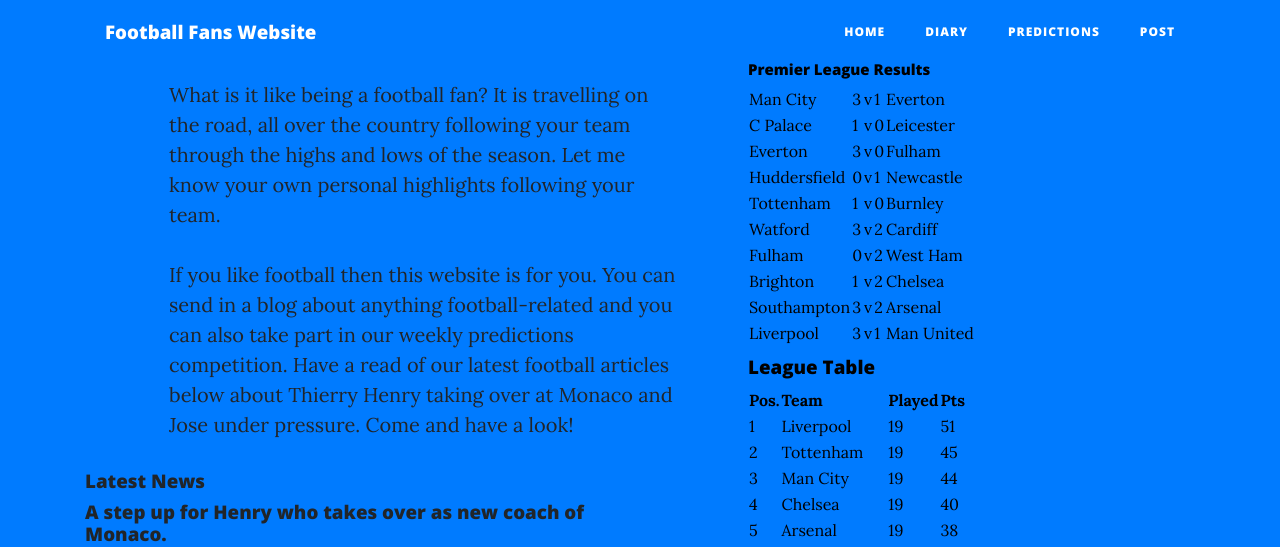
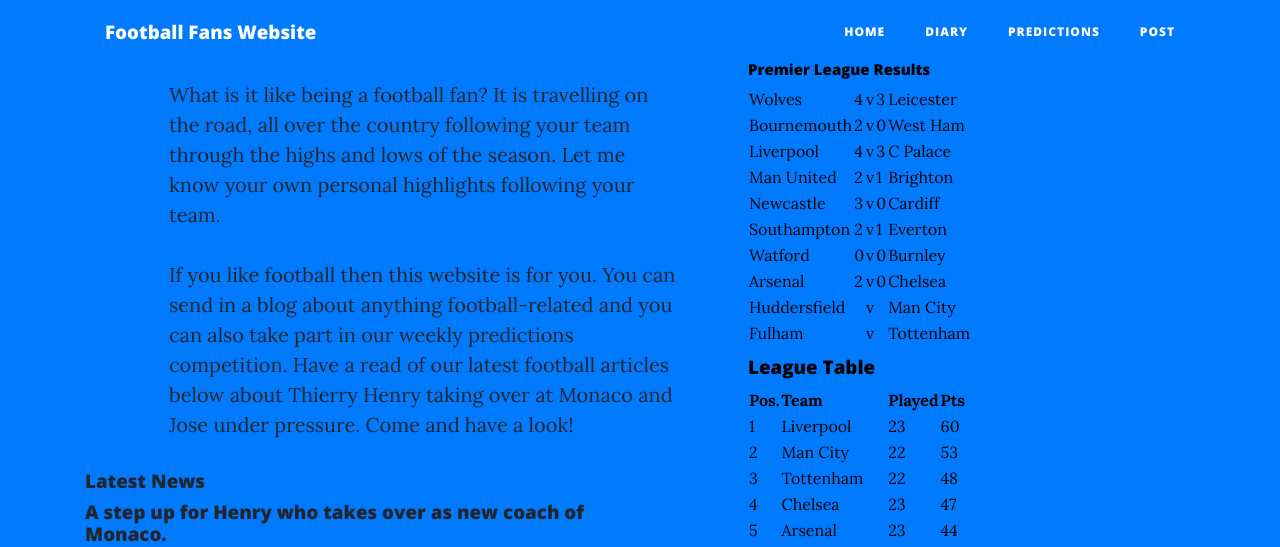
Before and after one commit to leemolton/issue_tracker, a Django app: page / in a window 1280 px wide. Shown: the top 547 px of the page. Run offline with Django 3.2, Linux system fonts and the light colour scheme; parts of the project's set-up code (start-up, migrations or seed data) failed here and were passed over; some libraries are stand-ins or nearby versions.

Commit message:
Amended base.html and index.html

```diff
--- a/templates/base.html
+++ b/templates/base.html
@@ -33,7 +33,7 @@
               <a class="nav-link" href="/view/">Diary</a></li>
             <li class="nav-item">
               <a class="nav-link" href="/checkout/predict/">Predictions</a></li>
-             <li class="nav-item">
+            <li class="nav-item">
               <a class="nav-link" href="/posts/">Post</a></li>
           </ul>
         </div>
@@ -47,8 +47,12 @@
     </div>
     <!-- Footer -->
       <div class="footer">
-        <p>Footy Fans
-        &copy; 2018 Lee Molton</p>
+        <div class="row">
+          <a href="https://www.facebook.com/"><img src="/static/img/facebook.png" class="social-image"></a>
+          <a href="https://www.twitter.com/"><img src="/static/img/twitter.png" class="social-image"></a>
+          <a href="https://www.bbc.co.uk/sport/football/"><img src="/static/img/bbc-sport.png" class="social-image"></a>
+          <p>Footy Fans &copy; 2018 Lee Molton</p>
+        </div>
       </div>
       <!-- Bootstrap core JavaScript -->
     <script src="{% static 'vendor/jquery/jquery.min.js' %}"></script>
--- a/templates/index.html
+++ b/templates/index.html
@@ -21,65 +21,65 @@
               <h6 class="headin">Premier League Results</h6>
               <table>
               </tr>
-                <td>Man City</td>
+                <td>Wolves</td>
+                <td>4</td>
+                <td>v</td>
                 <td>3</td>
+                <td>Leicester</td>
+              </tr>
+                <td>Bournemouth</td>
+                <td>2</td>
+                <td>v</td>
+                <td>0</td>
+                <td>West Ham</td>
+              </tr>
+                <td>Liverpool</td>
+                <td>4</td>
+                <td>v</td>
+                <td>3</td>
+                <td>C Palace</td>
+              </tr>
+                <td>Man United</td>
+                <td>2</td>
+                <td>v</td>
+                <td>1</td>
+                <td>Brighton</td>
+              </tr>
+                <td>Newcastle</td>
+                <td>3</td>
+                <td>v</td>
+                <td>0</td>
+                <td>Cardiff</td>
+              </tr>
+                <td>Southampton</td>
+                <td>2</td>
                 <td>v</td>
                 <td>1</td>
                 <td>Everton</td>
               </tr>
-                <td>C Palace</td>
-                <td>1</td>
-                <td>v</td>
+                <td>Watford</td>
                 <td>0</td>
-                <td>Leicester</td>
-              </tr>
-                <td>Everton</td>
-                <td>3</td>
-                <td>v</td>
-                <td>0</td>
-                <td>Fulham</td>
-              </tr>
-                <td>Huddersfield</td>
-                <td>0</td>
-                <td>v</td>
-                <td>1</td>
-                <td>Newcastle</td>
-              </tr>
-                <td>Tottenham</td>
-                <td>1</td>
                 <td>v</td>
                 <td>0</td>
                 <td>Burnley</td>
               </tr>
-                <td>Watford</td>
-                <td>3</td>
+                <td>Arsenal</td>
+                <td>2</td>
                 <td>v</td>
-                <td>2</td>
-                <td>Cardiff</td>
+                <td>0</td>
+                <td>Chelsea</td>
+              </tr>
+                <td>Huddersfield</td>
+                <td></td>
+                <td>v</td>
+                <td></td>
+                <td>Man City</td>
               </tr>
                 <td>Fulham</td>
-                <td>0</td>
+                <td></td>
                 <td>v</td>
-                <td>2</td>
-                <td>West Ham</td>
-              </tr>
-                <td>Brighton</td>
-                <td>1</td>
-                <td>v</td>
-                <td>2</td>
-                <td>Chelsea</td>
-              </tr>
-                <td>Southampton</td>
-                <td>3</td>
-                <td>v</td>
-                <td>2</td>
-                <td>Arsenal</td>
-              </tr>
-                <td>Liverpool</td>
-                <td>3</td>
-                <td>v</td>
-                <td>1</td>
-                <td>Man United</td>
+                <td></td>
+                <td>Tottenham</td>
               </table>
             </div>
           </div>
@@ -96,103 +96,103 @@
                 <tr class="wpos">
                   <td>1</td>
                   <td>Liverpool</td>
-                  <td>19</td>
-                  <td>51</td>
+                  <td>23</td>
+                  <td>60</td>
                   </tr>
                   <td>2</td>
-                  <td>Tottenham</td>
-                  <td>19</td>
-                  <td>45</td>
+                  <td>Man City</td>
+                  <td>22</td>
+                  <td>53</td>
                 </tr>
                   <td>3</td>
-                  <td>Man City</td>
-                  <td>19</td>
-                  <td>44</td>
+                  <td>Tottenham</td>
+                  <td>22</td>
+                  <td>48</td>
                 </tr>
                   <td>4</td>
                   <td>Chelsea</td>
-                  <td>19</td>
-                  <td>40</td>
+                  <td>23</td>
+                  <td>47</td>
                 </tr>
                   <td>5</td>
                   <td>Arsenal</td>
-                  <td>19</td>
-                  <td>38</td>
+                  <td>23</td>
+                  <td>44</td>
                 </tr>
                   <td>6</td>
                   <td>Man United</td>
-                  <td>19</td>
+                  <td>23</td>
+                  <td>44</td>
+                </tr>
+                  <td>7</td>
+                  <td>Watford</td>
+                  <td>23</td>
+                  <td>33</td>
+                </tr>
+                  <td>8</td>
+                  <td>Wolves</td>
+                  <td>23</td>
                   <td>32</td>
                 </tr>
-                  <td>7</td>
+                  <td>9</td>
                   <td>Leicester</td>
-                  <td>19</td>
-                  <td>28</td>
-                </tr>
-                  <td>8</td>
-                  <td>Everton</td>
-                  <td>19</td>
-                  <td>27</td>
-                </tr>
-                  <td>9</td>
-                  <td>West Ham</td>
-                  <td>19</td>
-                  <td>27</td>
+                  <td>23</td>
+                  <td>31</td>
                 </tr>
                   <td>10</td>
-                  <td>Watford</td>
-                  <td>19</td>
-                  <td>27</td>
+                  <td>West Ham</td>
+                  <td>23</td>
+                  <td>31</td>
                 </tr>
                   <td>11</td>
-                  <td>Wolves</td>
-                  <td>19</td>
-                  <td>26</td>
+                  <td>Everton</td>
+                  <td>23</td>
+                  <td>30</td>
                 </tr>
                   <td>12</td>
                   <td>Bournemouth</td>
-                  <td>19</td>
-                  <td>26</td>
+                  <td>23</td>
+                  <td>30</td>
                 </tr>
                   <td>13</td>
                   <td>Brighton</td>
-                  <td>19</td>
-                  <td>22</td>
+                  <td>23</td>
+                  <td>26</td>
                 </tr>
                   <td>14</td>
                   <td>Crystal Palace</td>
-                  <td>19</td>
-                  <td>19</td>
+                  <td>23</td>
+                  <td>22</td>
                 </tr>
                   <td>15</td>
-                  <td>Newcastle</td>
-                  <td>19</td>
-                  <td>17</td>
+                  <td>Southampton</td>
+                  <td>23</td>
+                  <td>22</td>
                 </tr>
                   <td>16</td>
-                  <td>Southampton</td>
-                  <td>19</td>
-                  <td>15</td>
+                  <td>Burnley</td>
+                  <td>23</td>
+                  <td>22</td>
                 </tr>
                   <td>17</td>
-                  <td>Cardiff</td>
-                  <td>19</td>
-                  <td>15</td>
+                  <td>Newcastle</td>
+                  <td>23</td>
+                  <td>21</td>
                 </tr>
                   <td>18</td>
-                  <td>Burnley</td>
+                  <td>Cardiff</td>
+                  <td>23</td>
                   <td>19</td>
-                  <td>12</td>
                 </tr>
                   <td>19</td>
                   <td>Fulham</td>
-                  <td>19</td>
-                  <td>11</td>
+                  <td>22</td>
+                  <td>14</td>
                 </tr>
                   <td>20</td>
                   <td>Huddersfield</td>
-                  <td>19</td>
-                  <td>10</td>
+                  <td>22</td>
+                  <td>11</td>
                 </tr>
               </table>
             </div>
@@ -204,8 +204,8 @@
       <div class="container">
         <h5>Latest News</h5>
         <div id="row2" class="photo_title">
-          <a href="/henry.html"><h5>A step up for Henry who takes over as new coach of Monaco.</h5></a>
-          <img class="henry-image" src="static/img/Thierry Henry.jpg">
+          <a href="henry.html"><h5>A step up for Henry who takes over as new coach of Monaco.</h5></a>
+          <img class="henry-image" src="static/img/Thierry_Henry.jpg">
         </div>
           <div id="row2" class="photo_title">
             <a href="/jose.html"><h5>Is time up for Jose? - Will Jose still be Man United manager at Christmas?</h5></a>
```
